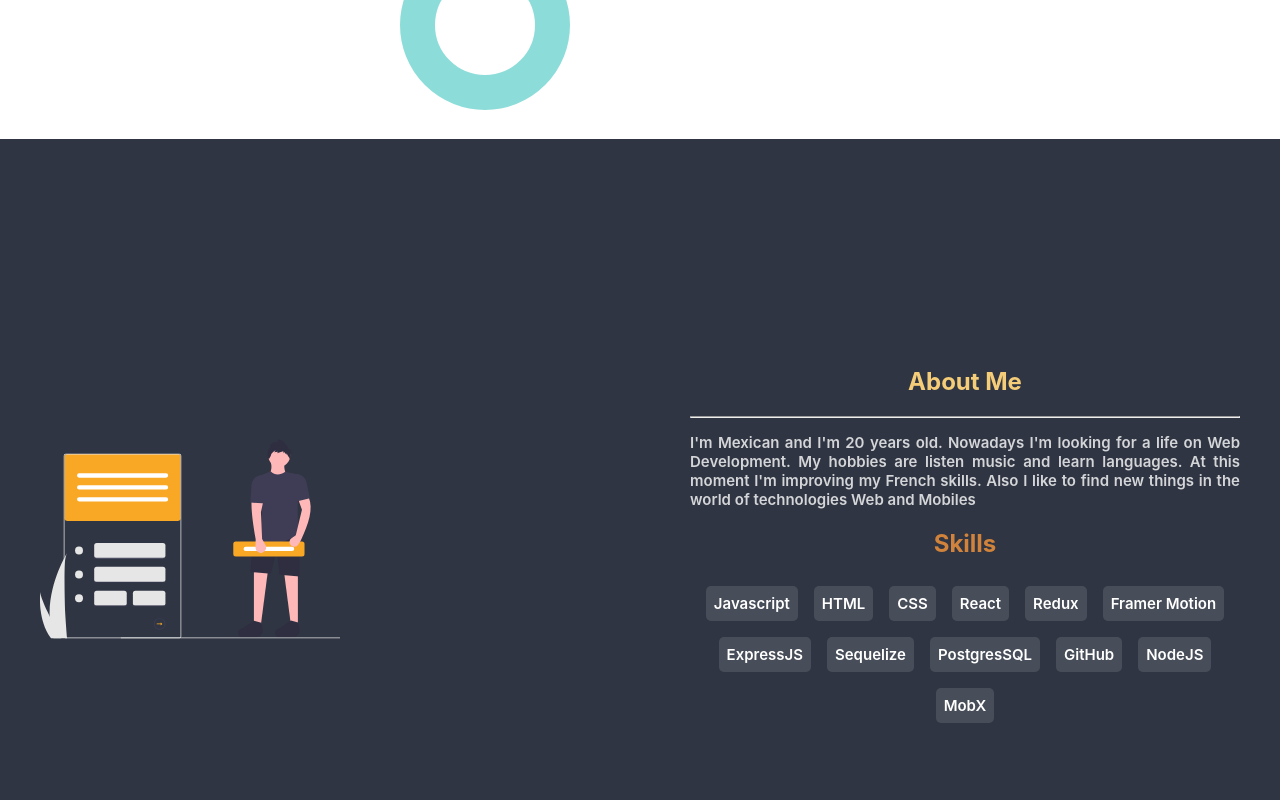
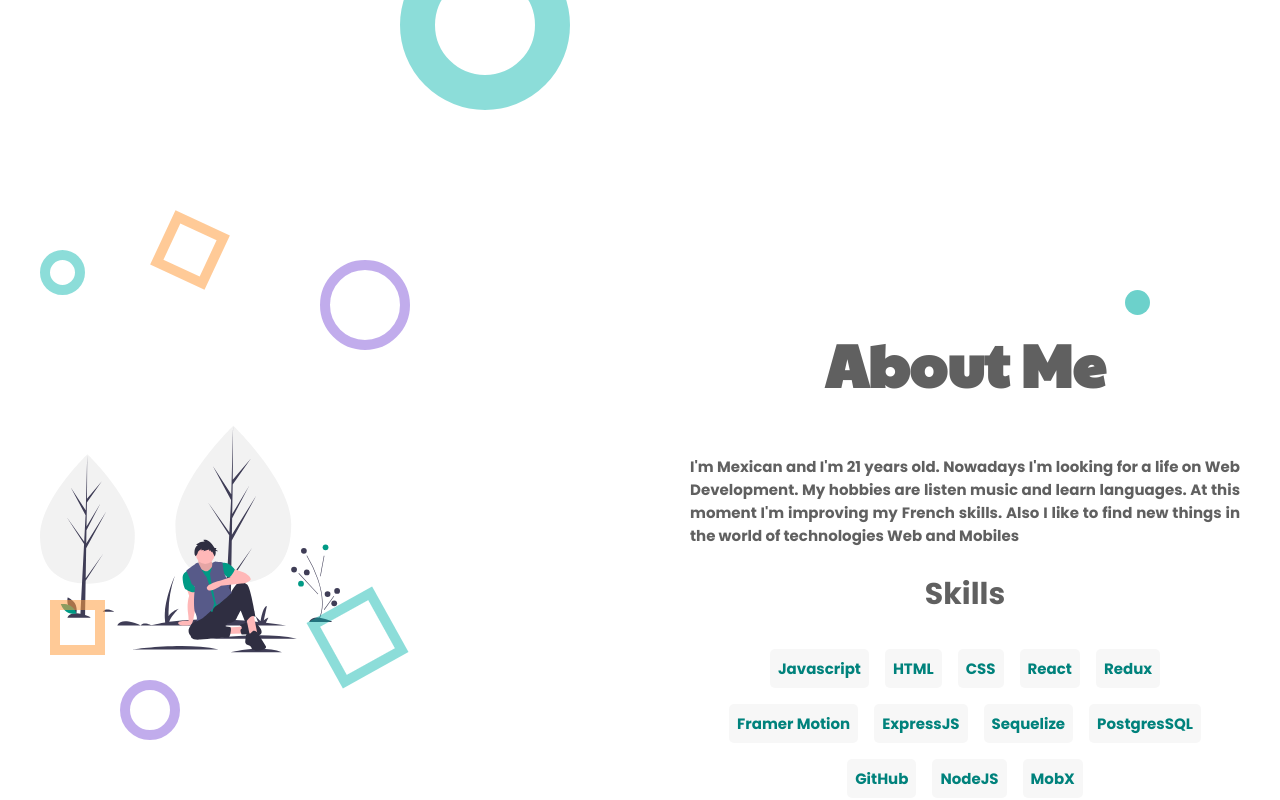
Before and after one commit to mariorocha2308/Myportfolio, a React (Create React App) app: page / in a window 1280 px wide. Shown: the part 660-1460 px from the top of the page. Built offline with nearby package versions, Linux system fonts and the light colour scheme.

Commit message:
new desing(about)

```diff
--- a/src/pages/aboutPage.jsx
+++ b/src/pages/aboutPage.jsx
@@ -1,6 +1,6 @@
 import './styles/aboutPage.css'
 import { motion } from 'framer-motion'
-import unDraw from '../images/undraw_profile_details.svg'
+import unDraw from '../images/undraw_a_moment.svg'
 
 const AboutPage = () => {
 
@@ -9,12 +9,17 @@ const AboutPage = () => {
 
     return (
         <div className='aboutPage'>
-            <img src={unDraw} alt="" className='picAbout'/>
+            <div className='figure1'></div>
+            <div className='figure2'></div>
+            <div className='figure3'></div>
+            <div className='figure4'></div>
+            <div className='figure5'></div>
+            <div className='figure6'></div>
+            <img src={unDraw} alt="a moment relax" className='picAbout'/>
             <div className='about'>
-
+                <div className='aboutCircle'></div>
                 <h2 className='titleAbout'>About Me</h2>
-                <hr/>
-                <p className='p'>I'm Mexican and I'm 20 years old. Nowadays I'm looking for a life on Web Development. My hobbies are listen music and learn languages. At this moment I'm improving my French skills. Also I like to find new things in the world of technologies Web and Mobiles</p>
+                <p className='p'>I'm Mexican and I'm 21 years old. Nowadays I'm looking for a life on Web Development. My hobbies are listen music and learn languages. At this moment I'm improving my French skills. Also I like to find new things in the world of technologies Web and Mobiles</p>
 
                 <h2 className='titleSkills'>Skills</h2>
 
@@ -23,7 +28,8 @@ const AboutPage = () => {
                         technologies.map((technos, idex) => (
                             <motion.label  key={idex} className='technos'   whileHover={{
                                 scale: 1.2,
-                                backgroundColor: '#f5cd79',
+                                backgroundColor: '#008d86e1',
+                                color: 'white',
                                 cursor: 'pointer',
                                 transition: { duration: 1 },
                             }}
--- a/src/pages/styles/aboutPage.css
+++ b/src/pages/styles/aboutPage.css
@@ -2,11 +2,22 @@
     display: flex;
     justify-content: space-between;
     align-items: center;
-    background-color: #2f3542;
+    background-color: rgba(255, 255, 255, 0.904);
     height: 99.9vh;
     flex-direction: row;
     padding-left: 40px;
     padding-right: 40px;
+}
+
+.about{
+    width: 550px;
+    user-select: none;
+}
+
+.titleAbout{
+    color: #606060;
+    font-family: 'Paytone One';
+    font-size: 60px;
 }
 
 .picAbout{
@@ -16,34 +27,32 @@
     user-select: none;
 }
 
-.about{
-    width: 550px;
-    user-select: none;
-}
-
-.titleAbout{
-    color: #f5cd79;
-}
-
 .p{
-    color: rgba(255, 255, 255, 0.795);
+    color: #606060;
     text-align: justify;
     font-size: 15px;
     font-weight: 600;
+    font-family: 'Poppins';
+    font-weight: bold;
+
 }
 
 .titleSkills{
-    color: #fa973acc;
+    color: #606060;
+    font-family: 'Poppins';
+    font-size: 30px;
+    font-weight: bold;
 }
 
 .technos{
     margin: 8px;
-    background-color: rgba(255, 255, 255, 0.123);
-    color: white;
+    background-color: rgba(128, 128, 128, 0.062);
+    color: #00827C;
     padding: 8px;
     border-radius: 5px;
     font-weight: 600;
     font-size: 15px;
+    font-family: 'Poppins';
 }
 
 .divTechnos{
@@ -51,6 +60,77 @@
     justify-content: center;
     align-content: center;
     flex-wrap: wrap;
+}
+
+.aboutCircle{
+    position: absolute;
+    background-color: #01afa694;
+    height: 25px;
+    width: 25px;
+    border-radius: 50%;
+    top: 950px;
+    right: 130px;
+}
+
+.figure1{
+    position: absolute;
+    background-color: transparent;
+    border: 10px solid #00b3aa73;
+    height: 25px;
+    width: 25px;
+    border-radius: 50%;
+    top: 910px;
+}
+
+.figure2{
+    position: absolute;
+    background-color: transparent;
+    border: 10px solid #5e27cd62;
+    height: 40px;
+    width: 40px;
+    border-radius: 50%;
+    top: 1340px;
+    left: 120px;
+}
+
+.figure3{
+    position: absolute;
+    background-color: transparent;
+    border: 10px solid #ff9e438c;
+    height: 40px;
+    width: 40px;
+    transform: rotate(25deg);
+    top: 880px;
+    left: 160px;
+}
+.figure4{
+    position: absolute;
+    background-color: transparent;
+    border: 10px solid #ff9e438c;
+    height: 35px;
+    width: 35px;
+    top: 1260px;
+    left: 50px;
+}
+.figure5{
+    position: absolute;
+    background-color: transparent;
+    border: 10px solid #5e27cd62;
+    height: 70px;
+    width: 70px;
+    border-radius: 50%;
+    top: 920px;
+    left: 320px;
+}
+.figure6{
+    position: absolute;
+    background-color: transparent;
+    border: 10px solid #00b3aa73;
+    height: 55px;
+    width: 55px;
+    transform: rotate(61deg);
+    top: 1260px;
+    left: 320px;
 }
 
 @media (max-width: 550px){
--- a/src/pages/styles/homePage.css
+++ b/src/pages/styles/homePage.css
@@ -56,7 +56,7 @@
     padding: 10px;
     background-color: #00b8af1c;
     color: #00827cda;
-    font-size: 15px;
+    font-size: 18px;
     font-family: 'Poppins';
     font-weight: bold;
     text-decoration: none;
@@ -87,7 +87,7 @@
 
 .circle{
     position: absolute;
-    background-color: #00b3aa73;
+    background-color: #ff9e438c;
     height: 80px;
     width: 80px;
     border-radius: 50%;
@@ -98,7 +98,7 @@
 .ellipse{
     position: absolute;
     background-color: transparent;
-    border: 40px solid #00b3aa73;
+    border: 40px solid #ff9e438c;
     border-top-color: transparent;
     border-left-color: transparent;
     height: 300px;
```
Also changed, not shown: src/images/undraw_a_moment.svg (added), src/images/undraw_profile_details.svg (deleted).
